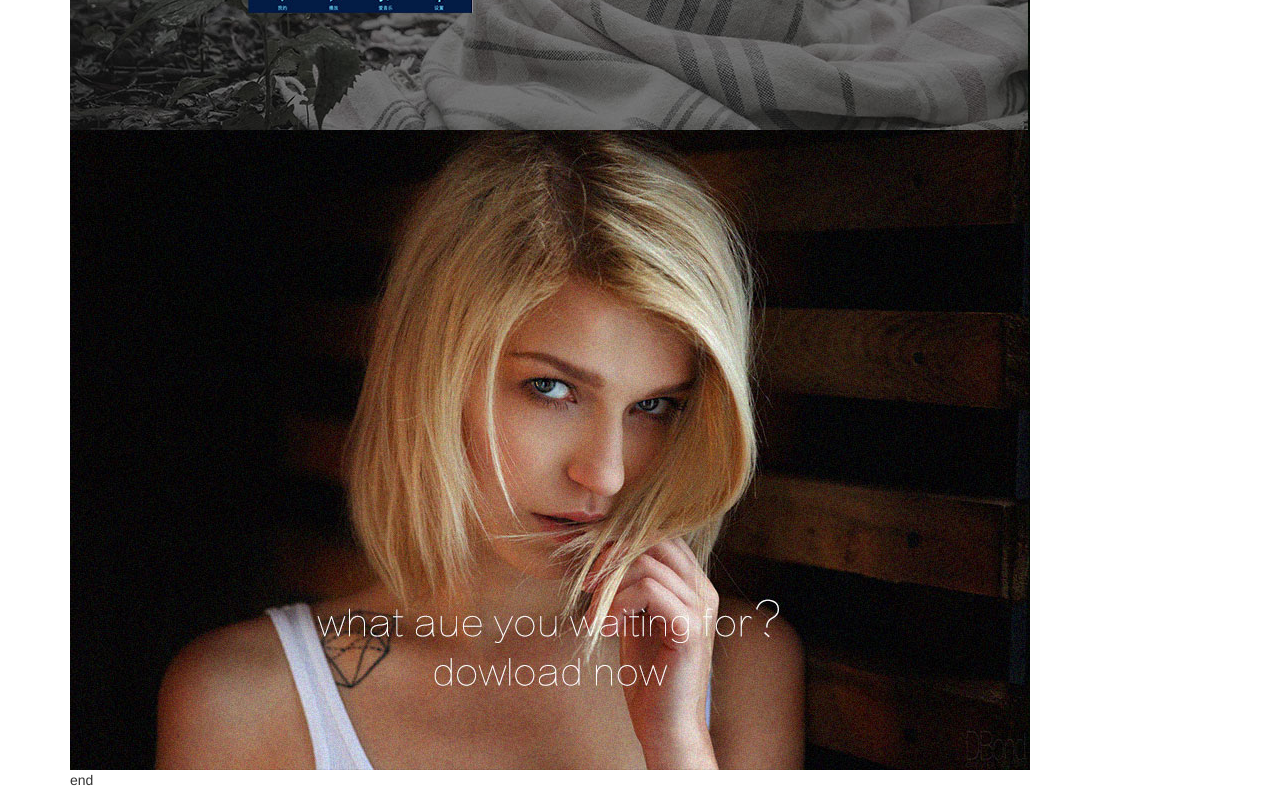
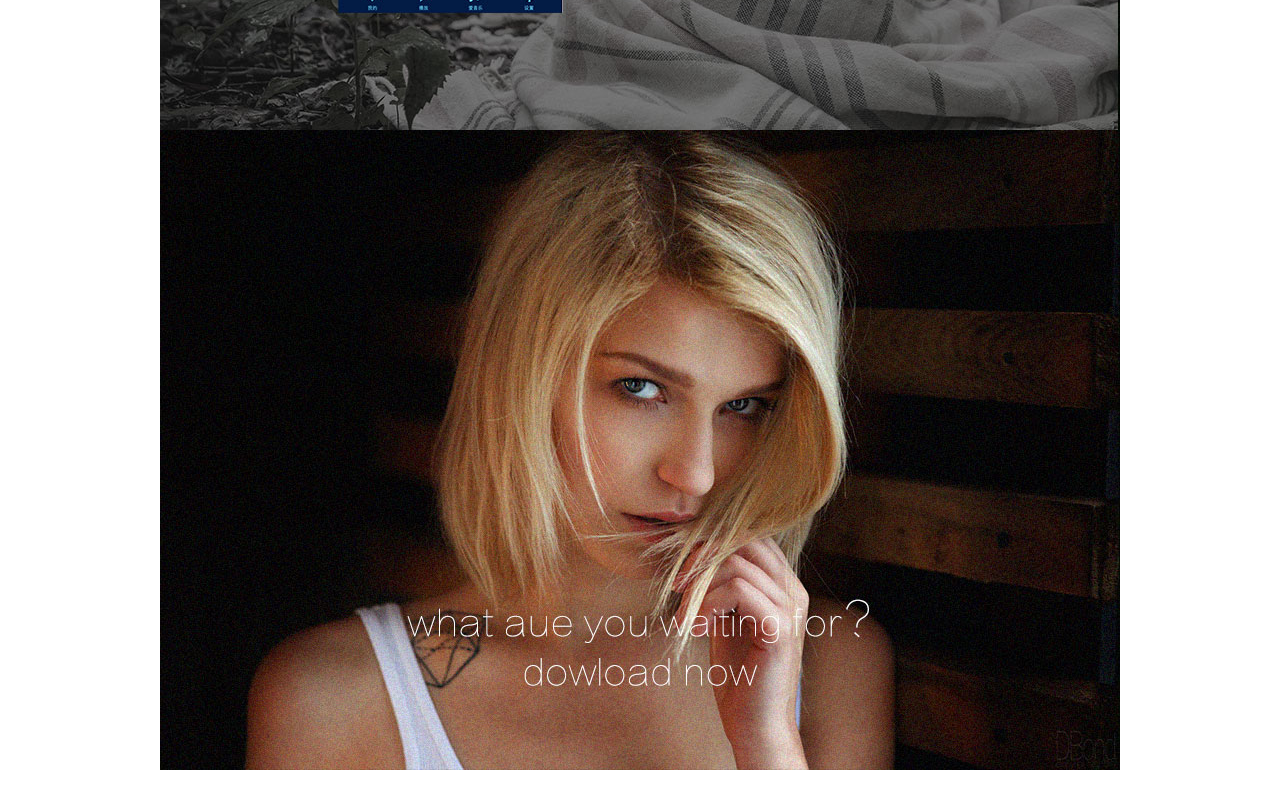
Before and after one commit to yanwuguangjun/musicshow, a plain HTML site: page index.html in a window 1280 px wide. Shown: the part 4350-5150 px from the top of the page. Drawn offline with Linux system fonts and the light colour scheme.

Commit message:
Initial commit Merge remote-tracking branch 'origin/master'

```diff
--- a/index.html
+++ b/index.html
@@ -13,10 +13,20 @@
     <link rel="stylesheet" href="/musicshow/bootstrap/css/bootstrap-theme.css">
     <script type="text/javascript" src="/musicshow/bootstrap/js/jquery-3.1.0.min.js"></script>
     <script type="text/javascript" src="/musicshow/bootstrap/js/bootstrap.js"></script>
+    <style>
+        .list-unstyled img{
+             width: 100%;
+             height:auto;
+         }
+        .list-unstyled li{
+            width:960px;
+            height:auto;
+        }
+    </style>
 </head>
 <body>
-<div class="container">
-    <div style="margin: auto;">
+<div style="width: 100%;">
+    <div style="width: 960px;margin: auto;">
         <ul class="list-unstyled">
             <li><a href=""><img src="/musicshow/style/img/THE--MUSIC-SHOW_01.jpg" alt=""></a></li>
             <li><a href=""><img src="/musicshow/style/img/THE--MUSIC-SHOW_02.jpg" alt=""></a></li>
@@ -26,7 +36,6 @@
             <li><a href=""><img src="/musicshow/style/img/THE--MUSIC-SHOW_06.jpg" alt=""></a></li>
             <li><a href=""><img src="/musicshow/style/img/THE--MUSIC-SHOW_07.jpg" alt=""></a></li>
             <li><a href=""><img src="/musicshow/style/img/THE--MUSIC-SHOW_08.jpg" alt=""></a></li>
-            <li>end</li>
         </ul>
     </div>
 </div>
```
